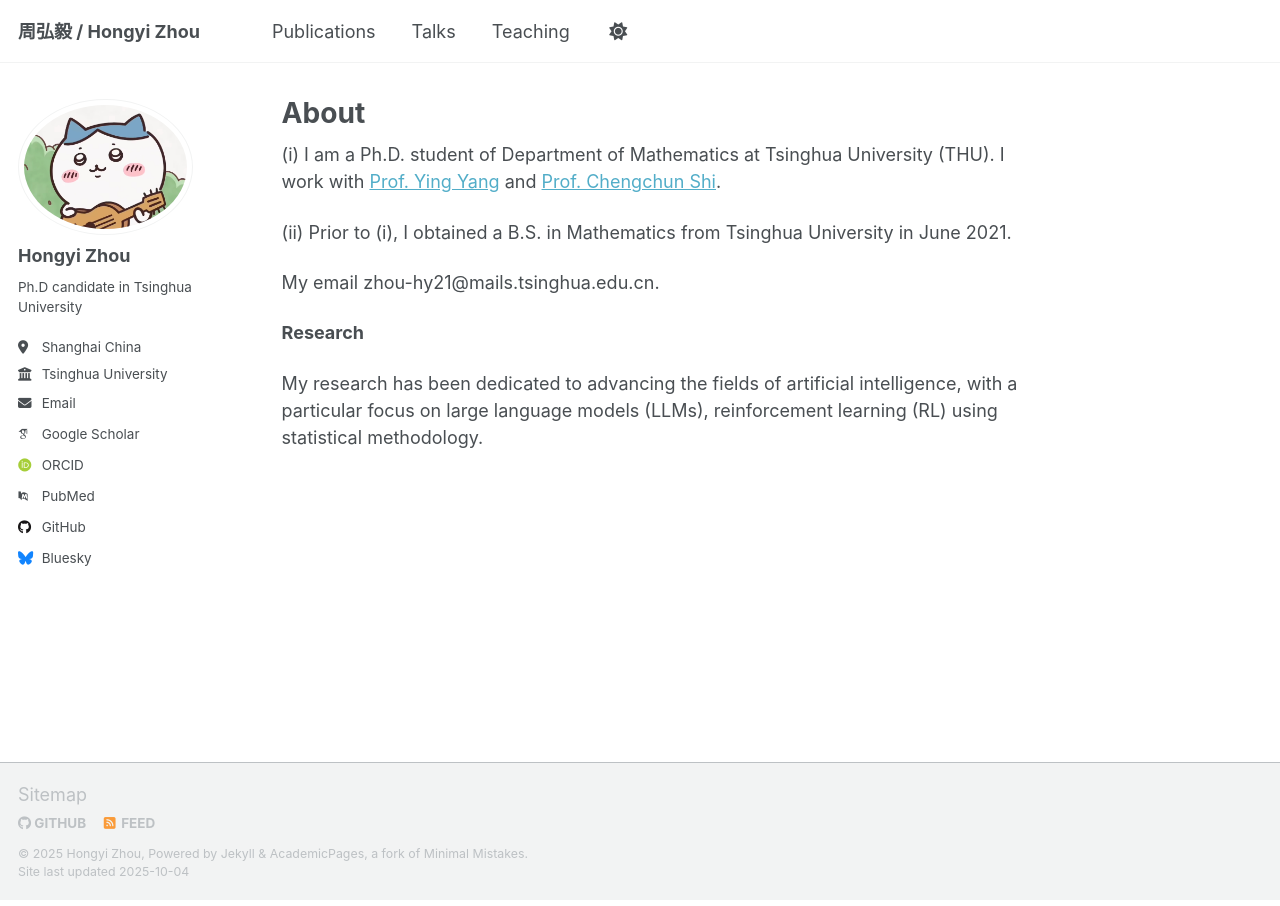
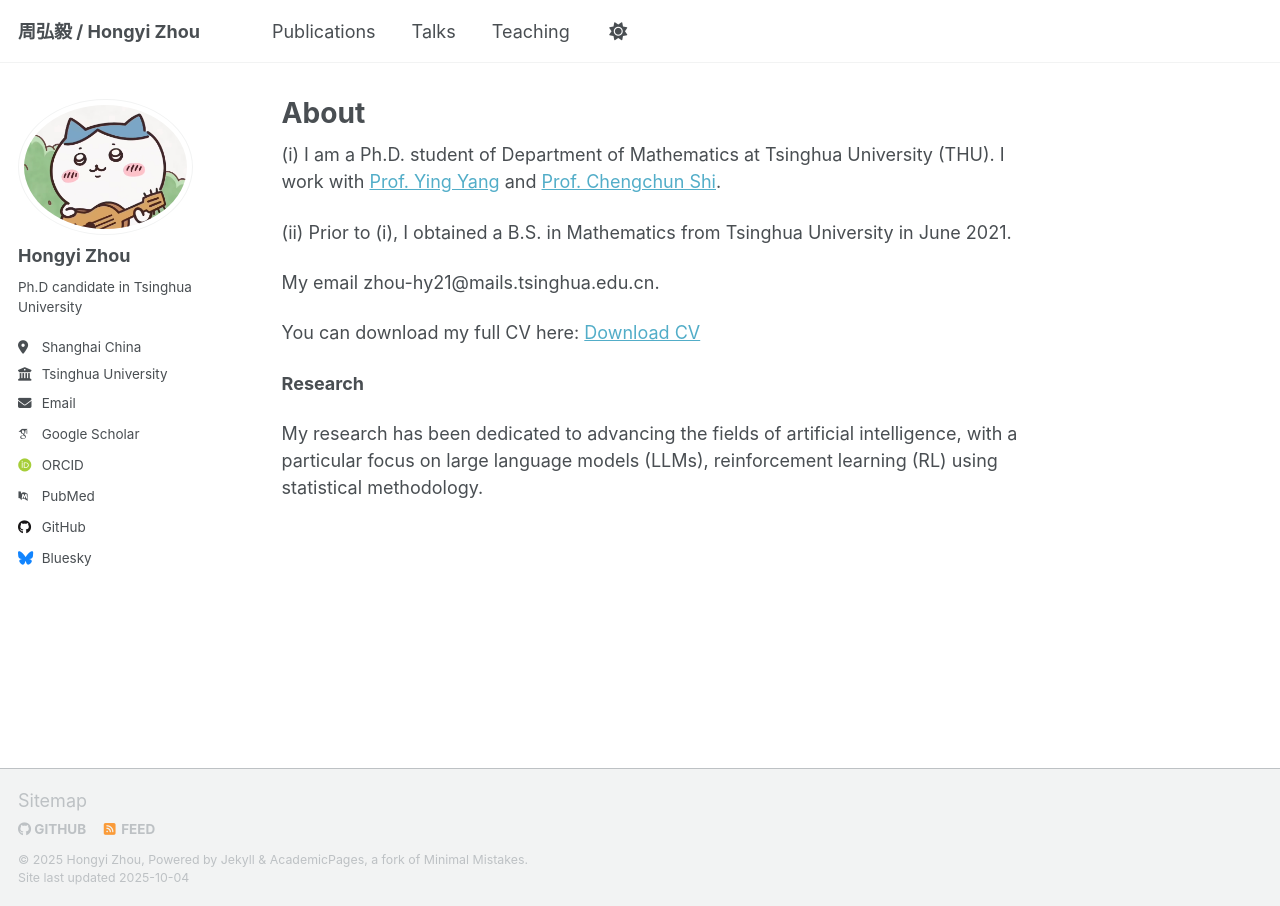
Before and after one commit to Hong-yiZhou/hong-yiZhou.github.io, a Jekyll site: the page built from _pages/about.md, in a window 1280 px wide. Built offline with Jekyll 4.4.1, drawn with Linux system fonts in a browser that asks for light colours; some web fonts are replaced; a script that is not in the unit is left out.

Commit message:
Update about.md

```diff
--- a/_pages/about.md
+++ b/_pages/about.md
@@ -13,6 +13,7 @@ redirect_from:
 My email zhou-hy21@mails.tsinghua.edu.cn.
 
 
+You can download my full CV here: [Download CV](/files/CV_HongyiZhou.pdf)
 
 **Research**
 
```
